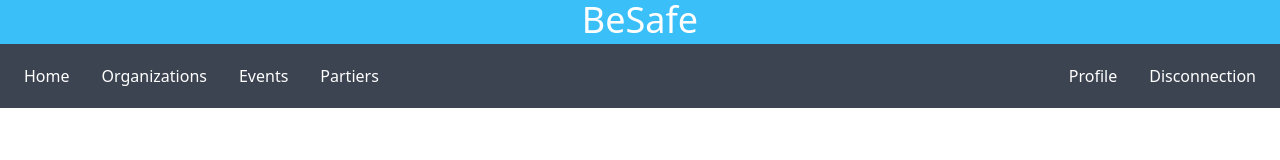
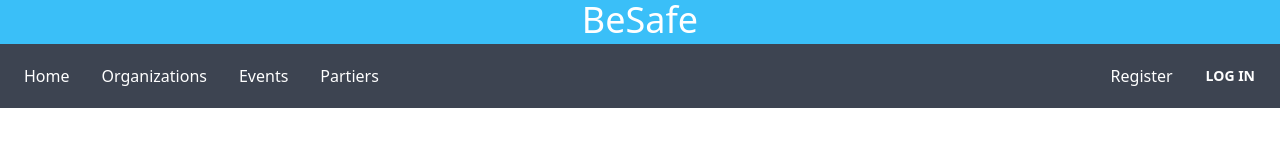
Before and after one commit to MrKenma/ProjetSC_BackOffice, a React (Create React App) app in the folder back_office/: page / in a window 1280 px wide. Shown: the top 160 px of the page. Built offline with nearby package versions, Linux system fonts and the light colour scheme.

Commit message:
dernière modif authentifications

```diff
--- a/back_office/src/components/API/http.js
+++ b/back_office/src/components/API/http.js
@@ -1,5 +1,5 @@
 import axios from 'axios';
-const internalIP = "10.101.101.22"; // remplassez l'ip par votre IP à vous
+const internalIP = "192.168.0.4"; // remplassez l'ip par votre IP à vous
 
 const instance = axios.create({
     baseURL: `http://${internalIP}:3001`
--- a/back_office/src/components/API/index.js
+++ b/back_office/src/components/API/index.js
@@ -49,7 +49,7 @@ export async function deleteOrganization(id) {
 
 export async function organizationNameAlreadyExists(id, name) {
     try {
-        const res = await axios.post(`organization/nameExists`, {id, name});
+        const res = await axios.get(`organization/nameExists`, {id, name});
         return res.data;
     } catch (error) {
         throw new Error("A problem has occurred, please try again later");
--- a/back_office/src/components/EventsTab.jsx
+++ b/back_office/src/components/EventsTab.jsx
@@ -23,7 +23,7 @@ const EventsTab = (props) => {
                 return (
                     <tr key={event.id}>
                         <td>{event.name}</td>
-                        <td>{(event.startdateandtime).format('DD/MM/yy hh:mm')}</td>
+                        <td>{Moment(event.startdateandtime).format('DD/MM/yy hh:mm')}</td>
                         <td>{event.addresstown+", "+event.nameandnumstreet}</td>
                         <td>{event.organizationid}</td>
                         <td className="flex">
--- a/back_office/src/components/NavigationBar.jsx
+++ b/back_office/src/components/NavigationBar.jsx
@@ -27,13 +27,13 @@ function NavigationBar() {
                     <ul className="menu menu-horizontal">
                         {(!isAuthenticated && (
                             <>
-                        <li><Link to="/register" className="btn">Register</Link></li>
-                        <li><NavLink className="nav-link" to="/login">Log in</NavLink></li>
+                        <li><Link to="/register" className="nav-link">Register</Link></li>
+                        <li><NavLink className="btn" to="/login">Log in</NavLink></li>
                         </>))
                         ||(
                             <>
                         <li><Link to="/profile">Profile</Link></li>
-                        <li><button type="button" className="btn-danger text-red" onClick={handleLogout}>Disconnection</button></li>
+                        <li><button type="button" className="btn" onClick={handleLogout}>Disconnection</button></li>
                         </>
                         )}
                     </ul>
--- a/back_office/src/pages/EventInfos.jsx
+++ b/back_office/src/pages/EventInfos.jsx
@@ -2,14 +2,12 @@ import React from 'react';
 import {useParams} from 'react-router-dom';
 import {getEvent} from "../components/API";
 import DeleteButton from "../components/DeleteButton";
-import Moment from 'moment';
 
 function withParams(Component) {
     return props => <Component {...props} params={useParams()} />;
 }
 
 class EventInfos extends React.Component {
-
     constructor(props) {
         super(props);
         const id = parseInt(this.props.params.id);
--- a/back_office/src/services/AuthAPI.js
+++ b/back_office/src/services/AuthAPI.js
@@ -1,3 +1,3 @@
 export function hasAuthenticated(){
-    return true;
+    return false;
 }
```
